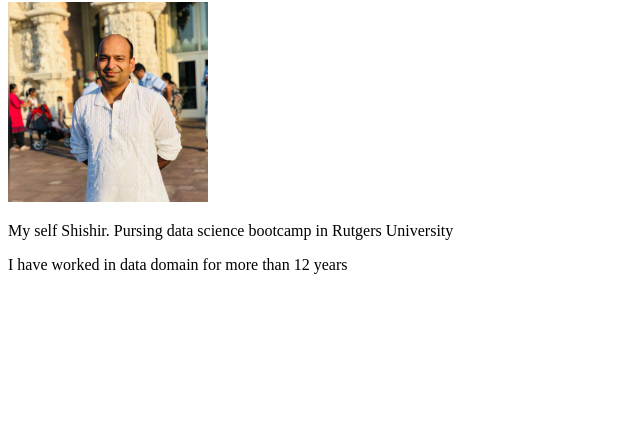
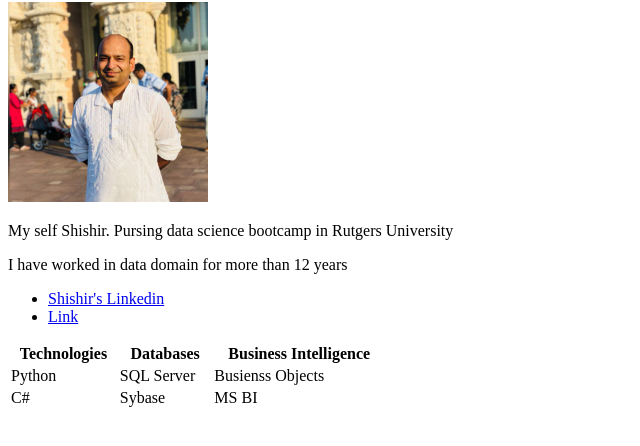
Before and after one commit to tewarishishir/tewarishishir.github.io, a plain HTML site: page index.html in a window 1280 px wide. Shown: the part 78-524 px from the top of the page, without its empty margins (0-640 px from the left). Drawn offline with Linux system fonts and the light colour scheme.

Commit message:
Added bio file

```diff
--- a/index.html
+++ b/index.html
@@ -10,5 +10,26 @@
         <img src="IMG_2788.JPG" alt="This is me" height="200" width="200">
         <p>My self Shishir. Pursing data science bootcamp in Rutgers University</p>
         <p>I have worked in data domain for more than 12 years</p>
-        </body>
+        <ul>
+            <li><a href="https://www.linkedin.com/in/shishir-tewari-36113514/">Shishir's Linkedin</a></li>
+            <li><a href="#">Link</a></li>
+        </ul>
+        <table style="width:30%">
+            <tr>
+              <th>Technologies</th>
+              <th>Databases</th>
+              <th>Business Intelligence</th>
+            </tr>
+            <tr>
+              <td>Python</td>
+              <td>SQL Server</td>
+              <td>Busienss Objects</td>
+            </tr>
+            <tr>
+              <td>C#</td>
+              <td>Sybase</td>
+              <td>MS BI</td>
+            </tr>
+        </table>
+    </body>
 </html>
```
